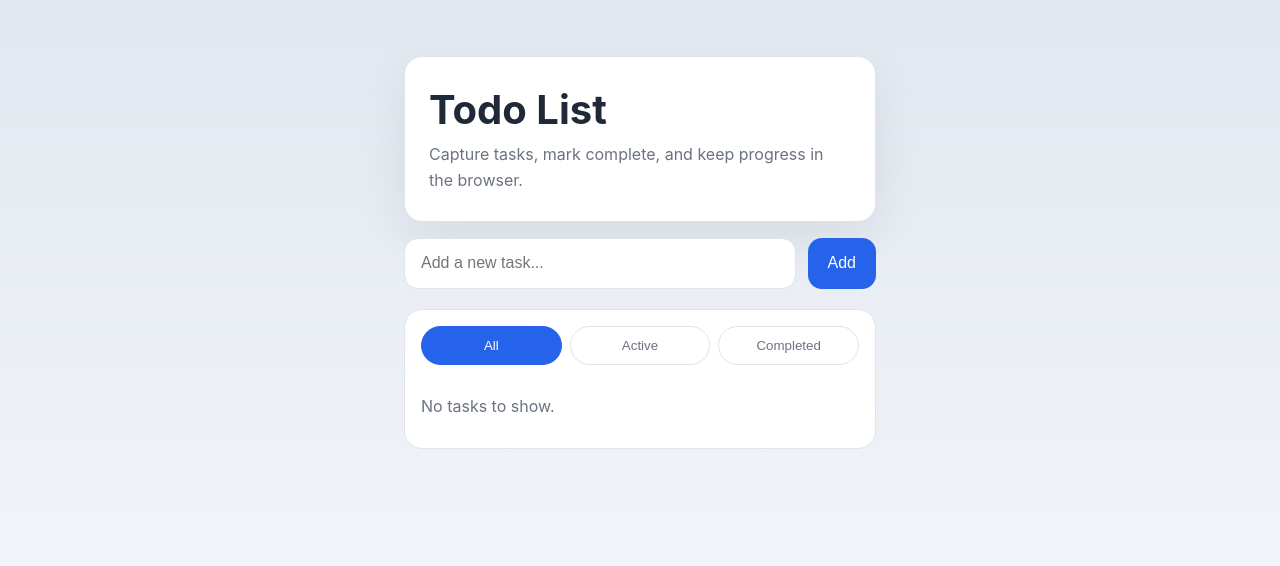
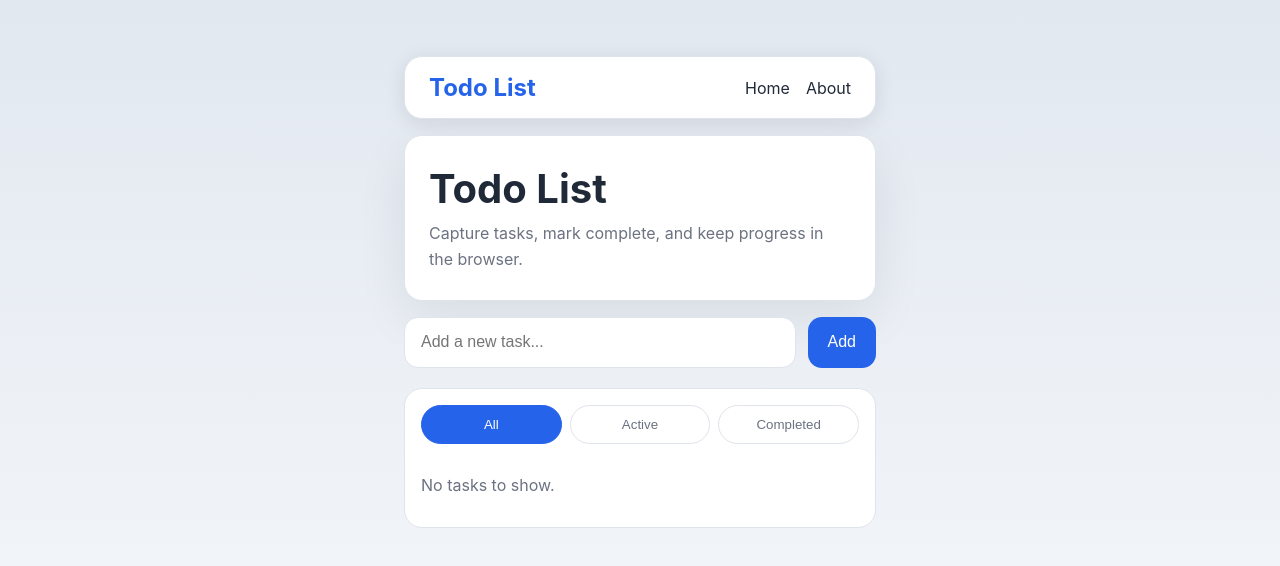
Before and after one commit to Jish7061/todo-list, a plain HTML site: page index.html in a window 1280 px wide. Drawn offline with Linux system fonts and the light colour scheme.

Commit message:
navbar and anmation

```diff
--- a/index.html
+++ b/index.html
@@ -8,6 +8,16 @@
 </head>
 <body>
   <div class="app-shell">
+    <nav class="navbar">
+      <div class="nav-container">
+        <h2 class="nav-title">Todo List</h2>
+        <ul class="nav-links">
+          <li><a href="#home">Home</a></li>
+          <li><a href="#about">About</a></li>
+        </ul>
+      </div>
+    </nav>
+
     <header>
       <h1>Todo List</h1>
       <p>Capture tasks, mark complete, and keep progress in the browser.</p>
--- a/styles.css
+++ b/styles.css
@@ -6,6 +6,8 @@
   --muted: #6b7280;
   --accent: #2563eb;
   --success: #16a34a;
+  --nav-bg: #ffffff;
+  --nav-shadow: rgba(15, 23, 42, 0.1);
 }
 
 * {
@@ -18,6 +20,69 @@ body {
   font-family: Inter, system-ui, -apple-system, BlinkMacSystemFont, "Segoe UI", sans-serif;
   background: linear-gradient(180deg, #e2e8f0 0%, #f8fafc 100%);
   color: var(--text);
+  animation: fadeIn 0.5s ease-in;
+}
+
+@keyframes fadeIn {
+  from { opacity: 0; }
+  to { opacity: 1; }
+}
+
+.app-shell {
+  max-width: 520px;
+  margin: 2rem auto;
+  padding: 1.5rem;
+}
+
+.navbar {
+  background: var(--nav-bg);
+  border: 1px solid var(--border);
+  border-radius: 18px;
+  box-shadow: 0 4px 20px var(--nav-shadow);
+  margin-bottom: 1rem;
+  animation: slideDown 0.6s ease-out;
+}
+
+@keyframes slideDown {
+  from {
+    transform: translateY(-100%);
+    opacity: 0;
+  }
+  to {
+    transform: translateY(0);
+    opacity: 1;
+  }
+}
+
+.nav-container {
+  display: flex;
+  justify-content: space-between;
+  align-items: center;
+  padding: 1rem 1.5rem;
+}
+
+.nav-title {
+  margin: 0;
+  font-size: 1.5rem;
+  color: var(--accent);
+}
+
+.nav-links {
+  list-style: none;
+  display: flex;
+  gap: 1rem;
+  margin: 0;
+  padding: 0;
+}
+
+.nav-links a {
+  text-decoration: none;
+  color: var(--text);
+  transition: color 0.3s ease;
+}
+
+.nav-links a:hover {
+  color: var(--accent);
 }
 
 .app-shell {
@@ -126,6 +191,18 @@ header p {
   gap: 0.75rem;
   border-top: 1px solid var(--border);
   padding: 0.9rem 0;
+  animation: slideIn 0.4s ease-out;
+}
+
+@keyframes slideIn {
+  from {
+    transform: translateX(-20px);
+    opacity: 0;
+  }
+  to {
+    transform: translateX(0);
+    opacity: 1;
+  }
 }
 
 .task-item:first-child {
```
